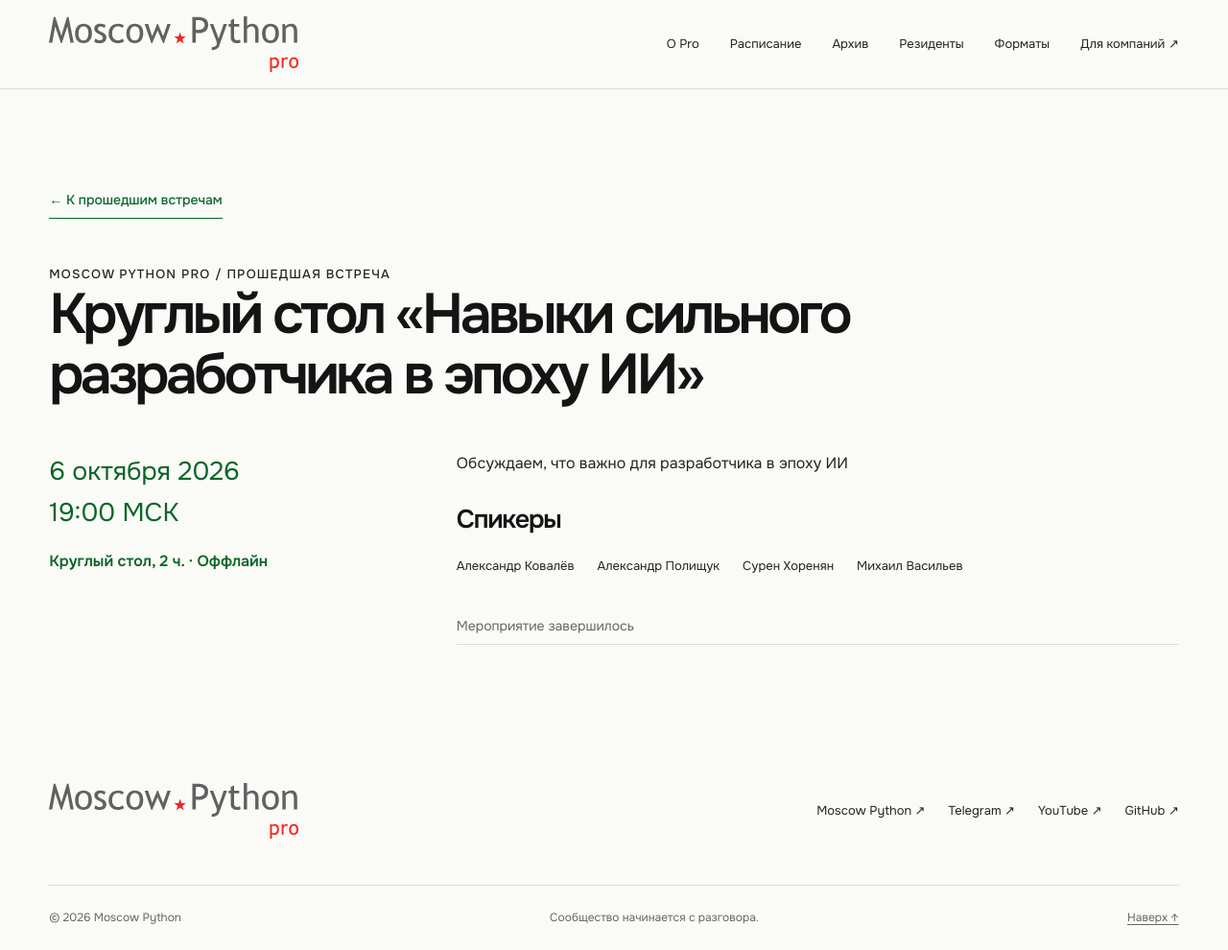
After one commit to moscowpython/moscowpythonpro, a Django app: page /events/1/ in a window 1280 px wide. The commit adds this page. Shown: the whole page at 96% size. Run offline with Django 5.2, Linux system fonts and the light colour scheme; data comes from the database, SQL or seed files in the repository; parts of the project's set-up code (start-up, migrations or seed data) failed here and were passed over.

Commit message:
feat: add dedicated event pages with permanent links

```diff
--- a/config/urls.py
+++ b/config/urls.py
@@ -1,7 +1,7 @@
 from django.contrib import admin
 from django.urls import path
 
-from landing.views import archive, health, index, resident_photo
+from landing.views import archive, event_detail, health, index, resident_photo
 
 admin.site.site_header = "Moscow Python / Pro"
 admin.site.site_title = "Moscow Python Pro"
@@ -9,6 +9,7 @@
 
 urlpatterns = [
     path("", index, name="home"),
+    path("events/<int:pk>/", event_detail, name="event_detail"),
     path("archive/", archive, name="archive"),
     path("media/residents/<str:filename>", resident_photo, name="resident_photo"),
     path("admin/", admin.site.urls),
--- a/events/models.py
+++ b/events/models.py
@@ -5,6 +5,7 @@
 from django.core.validators import URLValidator
 from django.db import models
 from django.db.models import Q
+from django.urls import reverse
 from django.utils import timezone
 
 MOSCOW = ZoneInfo("Europe/Moscow")
@@ -61,6 +62,9 @@
     def __str__(self):
         return self.title
 
+    def get_absolute_url(self):
+        return reverse("event_detail", kwargs={"pk": self.pk})
+
     def clean(self):
         super().clean()
         if self.ends_at and self.starts_at and self.ends_at <= self.starts_at:
--- a/landing/test_site_origin.py
+++ b/landing/test_site_origin.py
@@ -27,7 +27,7 @@
             response, '<link rel="canonical" href="https://assigned-test-host.test/">'
         )
         self.assertContains(response, 'content="https://assigned-test-host.test/static/images/og.')
-        self.assertContains(response, f'"url": "https://assigned-test-host.test/#event-{event.pk}"')
+        self.assertContains(response, f'"url": "https://assigned-test-host.test/events/{event.pk}/"')
 
     @override_settings(SITE_URL_FROM_REQUEST=False, SITE_URL="https://fixed-host.test")
     def test_fixed_origin_remains_default(self):
--- a/landing/views.py
+++ b/landing/views.py
@@ -18,7 +18,7 @@
         "name": event.title,
         "startDate": event.starts_at.astimezone(MOSCOW).isoformat(),
         "eventAttendanceMode": "https://schema.org/OfflineEventAttendanceMode",
-        "url": f"{site_url}/#event-{event.pk}",
+        "url": f"{site_url}{event.get_absolute_url()}",
         "organizer": {
             "@type": "Organization",
             "name": "Moscow Python",
@@ -95,6 +95,31 @@
 
 
 @require_safe
+def event_detail(request, pk):
+    event = get_object_or_404(Event.objects.published(), pk=pk)
+    origin = public_origin(request)
+    now = timezone.now()
+    schema = {"@context": "https://schema.org", **event_schema(event, origin)}
+    schema_json = json.dumps(schema, ensure_ascii=False).translate(
+        {ord("<"): r"\u003C", ord(">"): r"\u003E", ord("&"): r"\u0026"}
+    )
+    return render(
+        request,
+        "event_detail.html",
+        {
+            "event": event,
+            "is_past": event.status_at(now) == "Прошедшее",
+            "site_url": origin,
+            "canonical_url": f"{origin}{event.get_absolute_url()}",
+            "page_title": f"{event.title} — Moscow Python Pro",
+            "page_description": event.short_description or event.title,
+            "has_schema": True,
+            "schema_json": schema_json,
+        },
+    )
+
+
+@require_safe
 def resident_photo(request, filename):
     resident = get_object_or_404(Resident, photo=f"residents/{filename}")
     if not resident.photo or (not resident.is_published and not request.user.is_staff):
--- a/static/css/site.css
+++ b/static/css/site.css
@@ -497,7 +497,7 @@
 .archive time{
   font-variant-numeric:tabular-nums
 }
-.archive li span{
+.archive li a{
   overflow-wrap:anywhere
 }
 .about{
@@ -1310,3 +1310,17 @@
   .event--past { grid-template-columns: minmax(0, 1fr); }
   .resident-photo { width: 128px; height: 160px; }
 }
+
+.event h3 a { color: inherit; }
+.event h3 a:hover { color: var(--mp-green); }
+.event-page-heading { margin-block: var(--space-7); }
+.event-page h1 { font-size: var(--h2); line-height: var(--tight); overflow-wrap: anywhere; }
+.event-page-body { display: grid; grid-template-columns: 1fr 2fr; gap: var(--space-7); }
+.event-page-body > div { min-width: 0; overflow-wrap: anywhere; }
+.event-page-date { font-size: var(--h3); color: var(--mp-green); }
+.event-page-description { margin-bottom: var(--space-6); }
+.event-page-action { margin-top: var(--space-6); }
+@media (max-width: 767px) {
+  .event-page-body { grid-template-columns: 1fr; }
+}
+.event-page-body h2 { font-size: var(--h3); margin-bottom: var(--space-4); }
--- a/templates/components/event.html
+++ b/templates/components/event.html
@@ -8,7 +8,7 @@
   </div>
   <div class="event-content">
     <div class="event-meta"><span class="format-label">{{ event.format }}</span><span class="offline-label">Оффлайн</span></div>
-    <h3 id="event-title-{{ event.pk }}">{{ event.title }}</h3>
+    <h3 id="event-title-{{ event.pk }}"><a href="{{ event.get_absolute_url }}">{{ event.title }}</a></h3>
     {% if event.speaker_names %}<ul class="speakers">{% for name in event.speaker_names %}<li>{{ name }}</li>{% endfor %}</ul>{% endif %}
     {% if event.short_description %}<p class="event-description">{{ event.short_description }}</p>{% endif %}
     {% if event.location %}<p class="event-location">Место: {{ event.location }}</p>{% endif %}
--- /dev/null
+++ b/templates/event_detail.html
@@ -0,0 +1,29 @@
+{% extends 'base.html' %}
+{% block content %}
+<section class="section event-page" aria-labelledby="event-title">
+  <div class="container">
+    {% if is_past %}<a class="text-cta" href="{% url 'archive' %}">← К прошедшим встречам</a>{% else %}<a class="text-cta" href="{% url 'home' %}#schedule">← К расписанию</a>{% endif %}
+    <div class="event-page-heading">
+      <p class="eyebrow">Moscow Python Pro / {% if is_past %}Прошедшая встреча{% else %}Встреча{% endif %}</p>
+      <h1 id="event-title">{{ event.title }}</h1>
+    </div>
+    <div class="event-page-body">
+      <div>
+        <p class="event-page-date"><time datetime="{{ event.starts_at|date:'c' }}">{{ event.starts_at|date:'j E Y' }}<br>{{ event.starts_at|date:'H:i' }} МСК</time></p>
+        {% if event.ends_at %}<p>Окончание: <time datetime="{{ event.ends_at|date:'c' }}">{{ event.ends_at|date:'j E Y, H:i' }} МСК</time></p>{% endif %}
+        <p class="format-label">{{ event.format }} · Оффлайн</p>
+        {% if event.location %}<p>Место: {{ event.location }}</p>{% endif %}
+      </div>
+      <div>
+        {% if event.short_description %}<div class="event-page-description">{{ event.short_description|linebreaks }}</div>{% endif %}
+        {% if event.speaker_names %}<h2>Спикеры</h2><ul class="speakers">{% for name in event.speaker_names %}<li>{{ name }}</li>{% endfor %}</ul>{% endif %}
+        <div class="event-page-action">
+          {% if is_past %}<p class="registration-pending">Мероприятие завершилось</p>
+          {% elif event.registration_url %}<a class="button" href="{{ event.registration_url }}" target="_blank" rel="noopener noreferrer">Зарегистрироваться ↗</a>
+          {% else %}<span class="registration-pending" aria-disabled="true">Регистрация скоро</span>{% endif %}
+        </div>
+      </div>
+    </div>
+  </div>
+</section>
+{% endblock %}
--- a/templates/landing.html
+++ b/templates/landing.html
@@ -11,7 +11,7 @@
       </div>
       <aside class="hero-aside" aria-label="О встречах">
         <div class="hero-note"><span class="aside-label">Меньше сцены.<br>Больше разговора.</span><p>20–30 человек.<br>Практикующие инженеры.<br>Вопросы напрямую.</p></div>
-        {% if next_event %}<a class="next-event" href="#event-{{ next_event.pk }}">
+        {% if next_event %}<a class="next-event" href="{{ next_event.get_absolute_url }}">
           <span class="eyebrow">Ближайшая встреча <span aria-hidden="true">↗</span></span>
           <time class="next-date" datetime="{{ next_event.starts_at|date:'c' }}">{{ next_event.starts_at|date:'d.m' }}<span>{{ next_event.starts_at|date:'H:i' }} МСК</span></time>
           <span class="next-title">{{ next_event.title }}</span>
@@ -26,7 +26,7 @@
   <div class="container">
     <div class="section-heading"><div><span class="eyebrow">01 / Встречаемся</span><h2 id="schedule-title">Ближайшие<br>мероприятия<span class="green">.</span></h2></div><p>Оффлайн-встречи в небольшой аудитории.<br>Большие инженерные вопросы.</p></div>
     <div class="event-list">{% for event in upcoming %}{% include 'components/event.html' %}{% empty %}<div class="empty-schedule"><h3>Новые мероприятия скоро</h3><p>Анонсы — в <a href="https://t.me/moscow_python" target="_blank" rel="noopener noreferrer">Telegram Moscow Python ↗</a></p></div>{% endfor %}</div>
-    {% if archive %}<div class="archive"><h3>Прошедшие мероприятия</h3><ul>{% for event in archive %}<li><time datetime="{{ event.starts_at|date:'c' }}">{{ event.starts_at|date:'d.m.Y' }}</time><span>{{ event.title }}</span></li>{% endfor %}</ul></div>{% endif %}<a class="text-cta archive-link" href="{% url 'archive' %}">Все прошедшие мероприятия <span aria-hidden="true">→</span></a>
+    {% if archive %}<div class="archive"><h3>Прошедшие мероприятия</h3><ul>{% for event in archive %}<li><time datetime="{{ event.starts_at|date:'c' }}">{{ event.starts_at|date:'d.m.Y' }}</time><a href="{{ event.get_absolute_url }}">{{ event.title }}</a></li>{% endfor %}</ul></div>{% endif %}<a class="text-cta archive-link" href="{% url 'archive' %}">Все прошедшие мероприятия <span aria-hidden="true">→</span></a>
   </div>
 </section>
 
```
Also changed, not shown: events/test_detail.py (added, +81 -0 lines), README.md.
